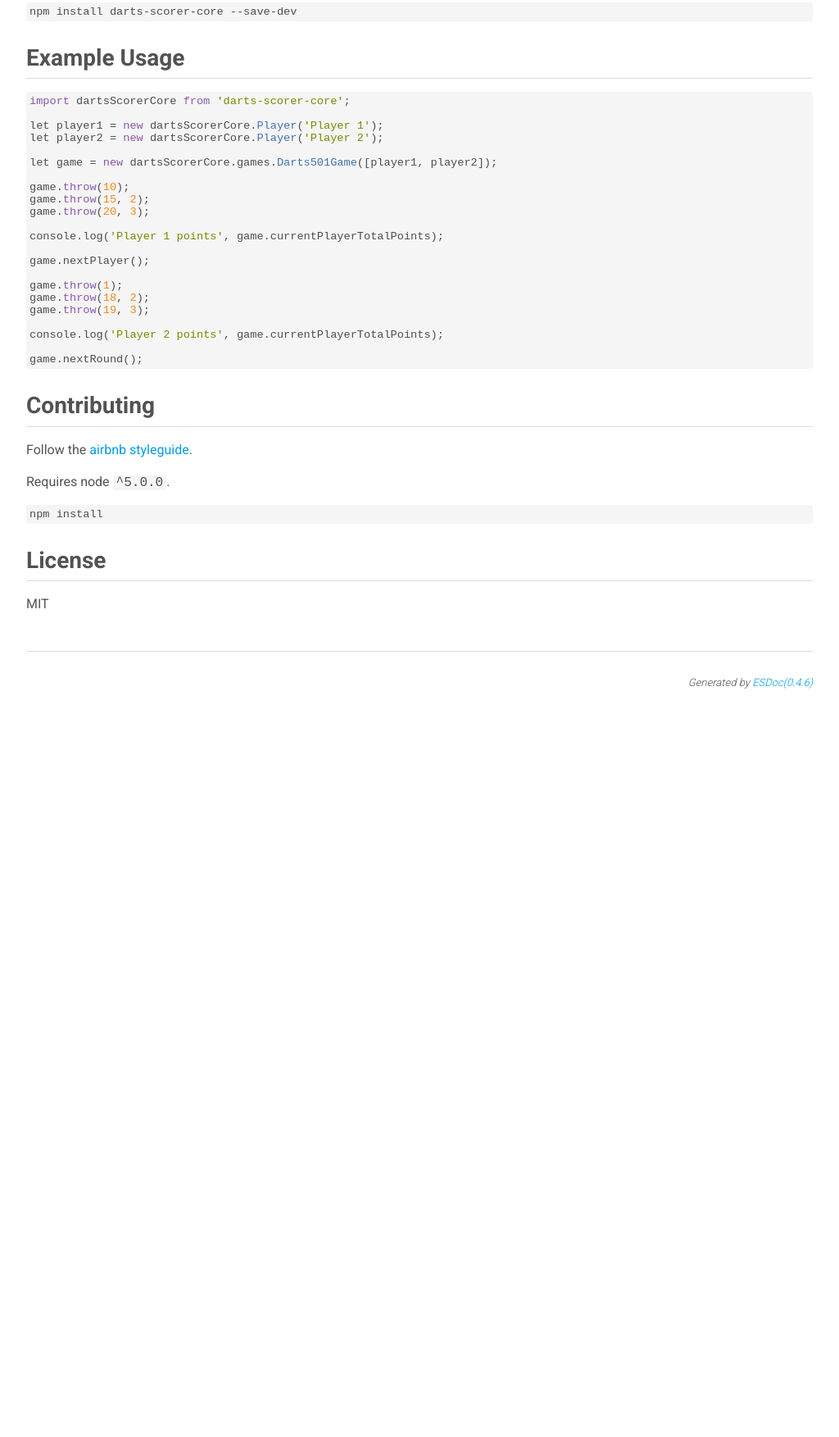
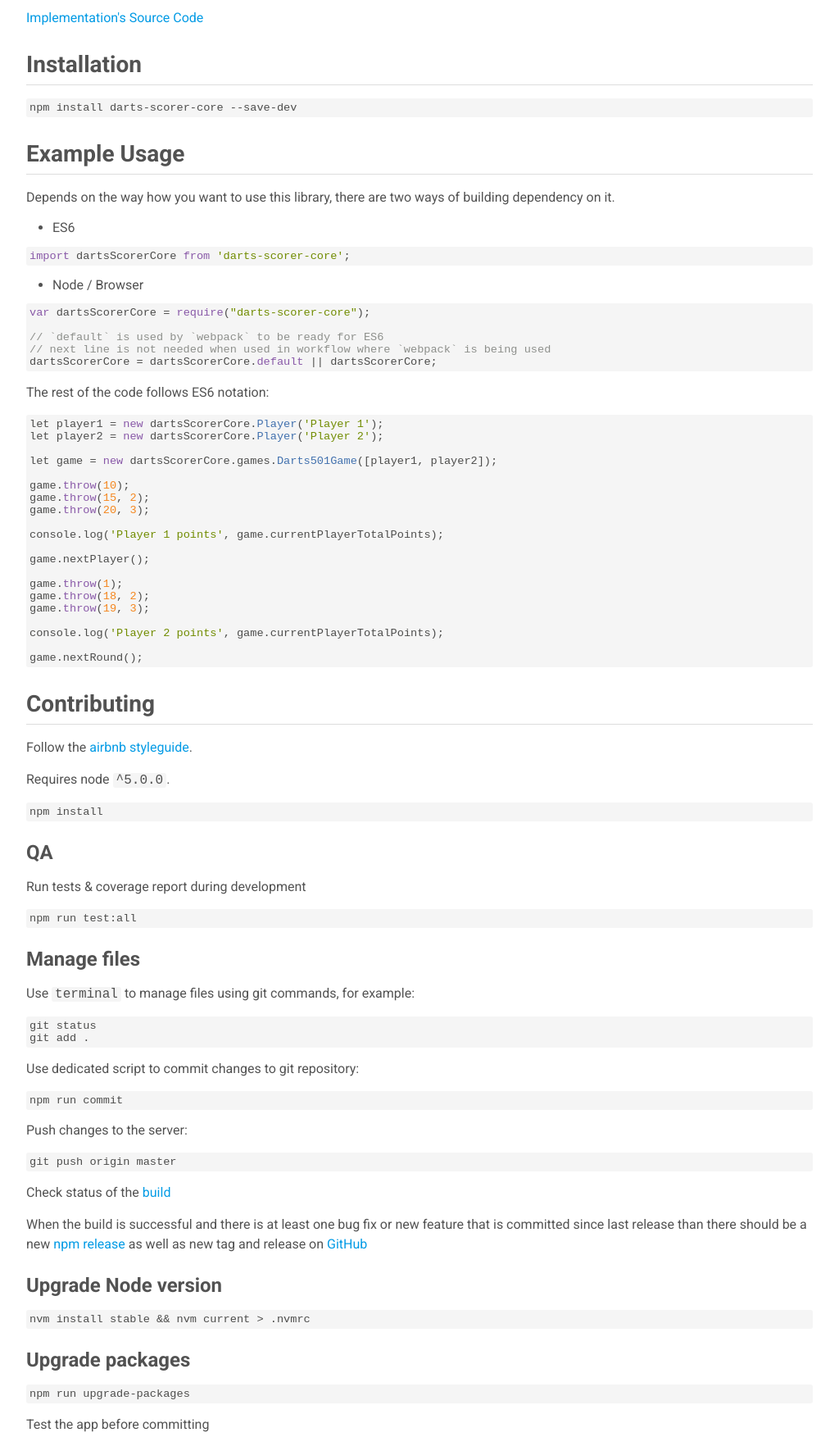
Before and after one commit to bogwro/darts-scorer-core, a website: page dist/docs/index.html in a window 1280 px wide. Shown: the part 1504-3257 px from the top of the page at 82% size, without its empty margins (238-1262 px from the left). Before the commit the page ends 2354 px from the top, so only its background shows below. Drawn offline with Linux system fonts and the light colour scheme.

Commit message:
chore: upgrade node and packages
upgrade to latest versions

```diff
--- a/dist/docs/index.html
+++ b/dist/docs/index.html
@@ -53,12 +53,28 @@
 <p>This is a core module for building Darts games and front-end.</p>
 </blockquote>
 <p>It is easy to extend to match own needs.</p>
+<p>Check-out <a href="https://tonicdev.com/bogumil/darts-scorer-core">Online Playground</a></p>
+<p><a href="http://bogwro.github.io/darts-scorer-angular">Online Implementation</a></p>
+<p><a href="https://github.com/bogwro/darts-scorer-angular">Implementation&apos;s Source Code</a></p>
 <h2 id="installation">Installation</h2>
 <pre><code><code class="source-code prettyprint">npm install darts-scorer-core --save-dev</code>
 </code></pre><h2 id="example-usage">Example Usage</h2>
-<pre><code class="lang-javascript"><code class="source-code prettyprint">import dartsScorerCore from &apos;darts-scorer-core&apos;;
+<p>Depends on the way how you want to use this library,
+there are two ways of building dependency on it.</p>
+<ul>
+<li>ES6</li>
+</ul>
+<pre><code><code class="source-code prettyprint">import dartsScorerCore from &apos;darts-scorer-core&apos;;</code>
+</code></pre><ul>
+<li>Node / Browser</li>
+</ul>
+<pre><code><code class="source-code prettyprint">var dartsScorerCore = require(&quot;darts-scorer-core&quot;);
 
-let player1 = new dartsScorerCore.Player(&apos;Player 1&apos;);
+// `default` is used by `webpack` to be ready for ES6
+// next line is not needed when used in workflow where `webpack` is being used
+dartsScorerCore = dartsScorerCore.default || dartsScorerCore;</code>
+</code></pre><p>The rest of the code follows ES6 notation:</p>
+<pre><code class="lang-javascript"><code class="source-code prettyprint">let player1 = new dartsScorerCore.Player(&apos;Player 1&apos;);
 let player2 = new dartsScorerCore.Player(&apos;Player 2&apos;);
 
 let game = new dartsScorerCore.games.Darts501Game([player1, player2]);
@@ -83,13 +99,33 @@ game.nextRound();</code>
 <p>Follow the <a href="https://github.com/airbnb/javascript#ecmascript-6-styles">airbnb styleguide</a>.</p>
 <p>Requires node <code>^5.0.0</code>.</p>
 <pre><code><code class="source-code prettyprint">npm install</code>
-</code></pre><h2 id="license">License</h2>
+</code></pre><h3 id="qa">QA</h3>
+<p>Run tests &amp; coverage report during development</p>
+<pre><code><code class="source-code prettyprint">npm run test:all</code>
+</code></pre><h3 id="manage-files">Manage files</h3>
+<p>Use <code>terminal</code> to manage files using git commands, for example:</p>
+<pre><code><code class="source-code prettyprint">git status
+git add .</code>
+</code></pre><p>Use dedicated script to commit changes to git repository:</p>
+<pre><code><code class="source-code prettyprint">npm run commit</code>
+</code></pre><p>Push changes to the server:</p>
+<pre><code><code class="source-code prettyprint">git push origin master</code>
+</code></pre><blockquote>
+<p>Check status of the <a href="https://travis-ci.org/bogwro/darts-scorer-core">build</a></p>
+</blockquote>
+<p>When the build is successful and there is at least one bug fix or new feature that is committed since last release than there should be a new <a href="https://www.npmjs.com/package/darts-scorer-core">npm release</a> as well as new tag and release on <a href="https://github.com/bogwro/darts-scorer-core/releases">GitHub</a></p>
+<h3 id="upgrade-node-version">Upgrade Node version</h3>
+<pre><code><code class="source-code prettyprint">nvm install stable &amp;&amp; nvm current &gt; .nvmrc</code>
+</code></pre><h3 id="upgrade-packages">Upgrade packages</h3>
+<pre><code><code class="source-code prettyprint">npm run upgrade-packages</code>
+</code></pre><p>Test the app before committing</p>
+<h2 id="license">License</h2>
 <p>MIT</p>
 </div>
 </div>
 
 <footer class="footer">
-  Generated by <a href="https://esdoc.org">ESDoc<span data-ice="esdocVersion">(0.4.6)</span></a>
+  Generated by <a href="https://esdoc.org">ESDoc<span data-ice="esdocVersion">(0.4.7)</span></a>
 </footer>
 
 <script src="script/search_index.js"></script>
```
Also changed, not shown: dist/docs/class/src/games/501.js~Darts501Game.html (+1 -1 lines), dist/docs/class/src/games/dartsBaseGame.js~DartsBaseGame.html (+1 -1 lines), dist/docs/class/src/player.js~Player.html (+1 -1 lines), dist/docs/class/src/round.js~Round.html (+1 -1 lines), dist/docs/class/src/throw.js~Throw.html (+1 -1 lines), dist/docs/file/src/games/501.js.html (+1 -1 lines), dist/docs/file/src/games/dartsBaseGame.js.html (+1 -1 lines), dist/docs/file/src/index.js.html (+1 -1 lines), dist/docs/file/src/player.js.html (+1 -1 lines), dist/docs/file/src/round.js.html (+1 -1 lines), dist/docs/file/src/throw.js.html (+1 -1 lines), dist/docs/identifiers.html (+1 -1 lines), dist/docs/source.html (+1 -1 lines), package.json (+19 -19 lines), 1 more files, 1 other file.
